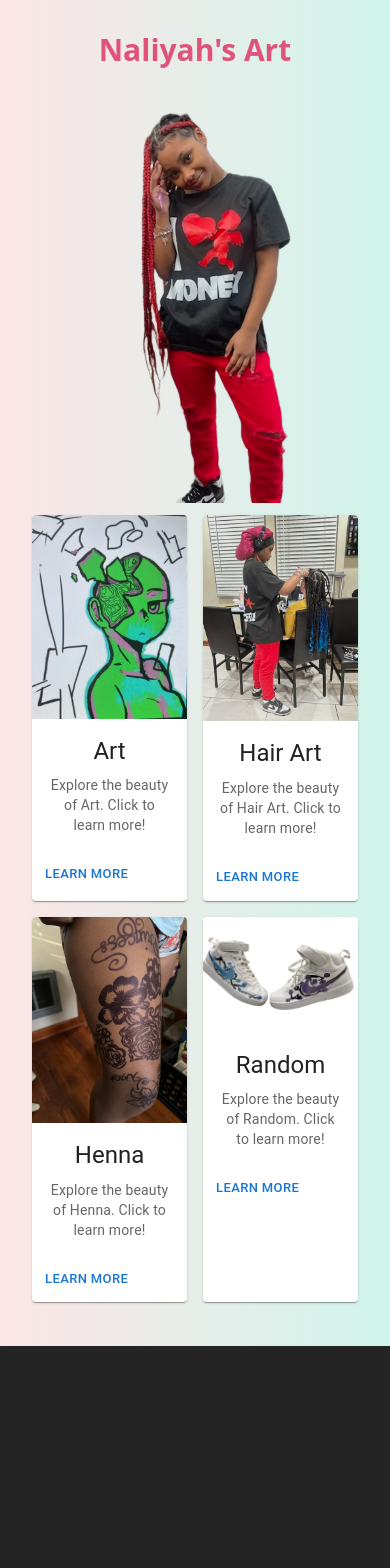
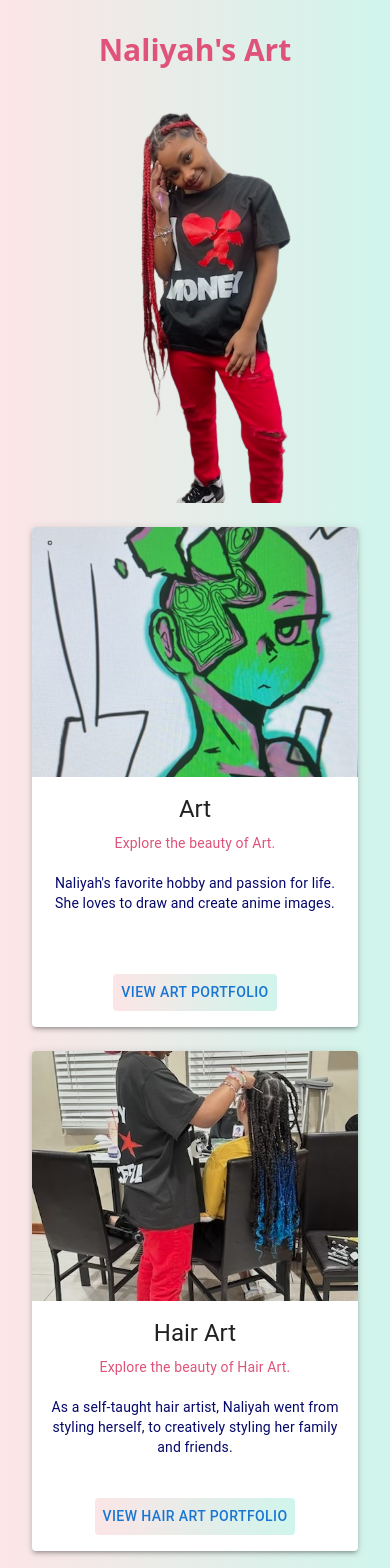
Before and after one commit to RStrozier/naliyah-art, a React (Vite) app: page / in a window 390 px wide. Shown: the top 1568 px of the page. Before the commit the page ends 1346 px from the top, so only its background shows below. Built offline with nearby package versions, Linux system fonts and the light colour scheme.

Commit message:
responsive homepage, sections with colors, additional images

```diff
--- a/src/App.css
+++ b/src/App.css
@@ -21,3 +21,8 @@ background: linear-gradient(90deg, rgba(252, 229, 230, 1) 0%, rgba(208, 245, 236
 .sub-color-2{
   color: #DF537A
 }
+
+.main-gradient {
+  background: #FCE5E6;
+background: linear-gradient(90deg, rgba(252, 229, 230, 1) 0%, rgba(208, 245, 236, 1) 100%);
+}
--- a/src/components/PortfolioCards.tsx
+++ b/src/components/PortfolioCards.tsx
@@ -7,41 +7,98 @@ import Button from "@mui/material/Button";
 import CardActionArea from "@mui/material/CardActionArea";
 import CardActions from "@mui/material/CardActions";
 import nayArt1 from "../assets/art/Nay-Art-1.jpeg";
-import nayHair1 from "../assets/hair/Nay-Hair-1.jpg"
-import nayHenna1 from "../assets/henna/Nay-Henna-1.jpg"
-import nayRandom1 from "../assets/random/Nay-Random-1.png"
+import nayHair1 from "../assets/hair/Nay-Hair-1.jpg";
+import nayHenna1 from "../assets/henna/Nay-Henna-1.jpg";
+import nayRandom1 from "../assets/random/Nay-Random-1.png";
 
 const PortfolioCards = () => {
   const portfolioItems = [
-    { path: "/art", title: "Art", image: nayArt1 },
-    { path: "/hair", title: "Hair Art", image: nayHair1 },
-    { path: "/henna", title: "Henna", image: nayHenna1 },
-    { path: "/random", title: "Random", image: nayRandom1 },
+    {
+      path: "/art",
+      title: "Art",
+      image: nayArt1,
+      description:
+        "Naliyah's favorite hobby and passion for life. She loves to draw and create anime images.",
+    },
+    {
+      path: "/hair",
+      title: "Hair Art",
+      image: nayHair1,
+      description:
+        "As a self-taught hair artist, Naliyah went from styling herself, to creatively styling her family and friends.",
+    },
+    {
+      path: "/henna",
+      title: "Henna",
+      image: nayHenna1,
+      description:
+        "Wanting to translate art from paper to skin, Naliyah began with a Henna kit to take her art from 2D to 3D.",
+    },
+    {
+      path: "/random",
+      title: "Random",
+      image: nayRandom1,
+      description:
+        "Whether writing poems, designing shoes, or building legos. There is no shortage of art.",
+    },
   ];
 
   return (
-    <div className="grid grid-cols-2 gap-4 my-3">
+    <div className="grid grid-cols-1 sm:grid-cols-2 gap-6 my-6">
       {portfolioItems.map((item, index) => (
-        <Card key={index} sx={{ maxWidth: 345 }}>
-          <CardActionArea component={Link} to={item.path}>
+        <Card
+          key={index}
+          sx={{
+            width: "100%",
+            maxWidth: 400,
+            height: 500, // Set a fixed height for the card
+            margin: "auto",
+            display: "flex",
+            flexDirection: "column",
+            justifyContent: "space-between",
+            boxShadow: 3,
+          }}
+        >
+          <CardActionArea component={Link} to={item.path} sx={{ flexGrow: 1 }}>
             <CardMedia
               component="img"
-              height="140"
-              image={item.image} // Correctly uses the `image` property
+              image={item.image}
+              sx={{
+                height: 250, // Set a fixed height for the image
+                objectFit: "cover", // Crop the image to fit the area
+              }}
               alt={item.title}
             />
-            <CardContent>
+            <CardContent
+              sx={{
+                flexGrow: 1, // Allows the content to grow and fill available space
+                overflow: "hidden", // Prevents content overflow
+              }}
+            >
               <Typography gutterBottom variant="h5" component="div">
                 {item.title}
               </Typography>
               <Typography variant="body2" color="text.secondary">
-                Explore the beauty of {item.title}. Click to learn more!
+                <div className="sub-color-2">Explore the beauty of {item.title}.</div>
+                <br />
+                <div className="sub-color-1">{item.description}</div>
               </Typography>
             </CardContent>
           </CardActionArea>
-          <CardActions>
-            <Button component={Link} to={item.path} size="small" color="primary">
-              Learn More
+          <CardActions
+            sx={{
+              justifyContent: "center",
+              padding: "16px",
+            }}
+          >
+            <Button
+              component={Link}
+              to={item.path}
+              size="medium"
+              color="primary"
+              className="main-gradient"
+            >
+              View {item.title} Portfolio
             </Button>
           </CardActions>
         </Card>
--- a/src/pages/ArtPage.tsx
+++ b/src/pages/ArtPage.tsx
@@ -1,4 +1,5 @@
 import nayArt1 from "../assets/art/Nay-Art-1.jpeg";
+import nayArt2 from "../assets/art/Nay-Art-2.jpg";
 import BackButton from "../components/buttons/BackButton";
 // import ProgressBar from "../components/ProgressBar";
 
@@ -9,6 +10,7 @@ const ArtPage = () => {
     <BackButton />
       <div>ArtPage</div>
       <img src={nayArt1} alt="Art" />
+      <img src={nayArt2} alt="Art" />
     </>
   );
 };
--- a/src/pages/HairPage.tsx
+++ b/src/pages/HairPage.tsx
@@ -1,8 +1,10 @@
 import nayHair1 from "../assets/hair/Nay-Hair-1.jpg"
+import BackButton from "../components/buttons/BackButton"
 
 const HairPage = () => {
   return (
     <>
+        <BackButton />
      <div>HairPage</div>
         <img src={nayHair1} alt="Art" />
     </>
--- a/src/pages/HennaPage.tsx
+++ b/src/pages/HennaPage.tsx
@@ -1,7 +1,11 @@
+import BackButton from "../components/buttons/BackButton"
 
 const HennaPage = () => {
   return (
-    <div>HennaPage</div>
+    <>
+      <BackButton />
+      <div>Henna Page</div>
+    </>
   )
 }
 
--- a/src/pages/HomePage.tsx
+++ b/src/pages/HomePage.tsx
@@ -6,7 +6,7 @@ function HomePage() {
 
   return (
     <>
-    <Hero />
+      <Hero />
       <PortfolioCards />
     </>
   )
--- a/src/pages/RandomArtPage.tsx
+++ b/src/pages/RandomArtPage.tsx
@@ -1,7 +1,11 @@
+import BackButton from "../components/buttons/BackButton"
 
 const RandomArtPage = () => {
   return (
-    <div>DigitalArtPage</div>
+    <>
+     <BackButton />
+         <div>Digital Art Page</div>
+    </>
   )
 }
 
```
Also changed, not shown: src/assets/art/Nay-Art-2.jpg (added).
